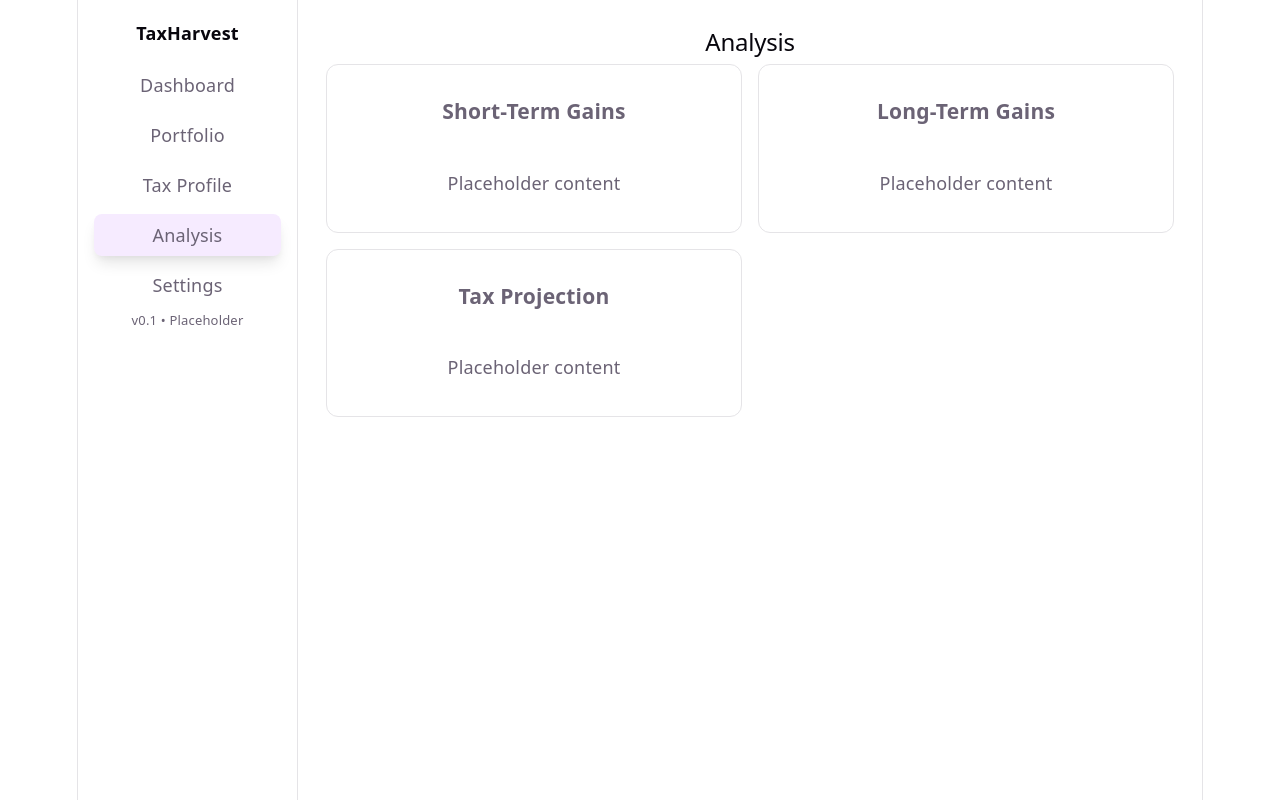
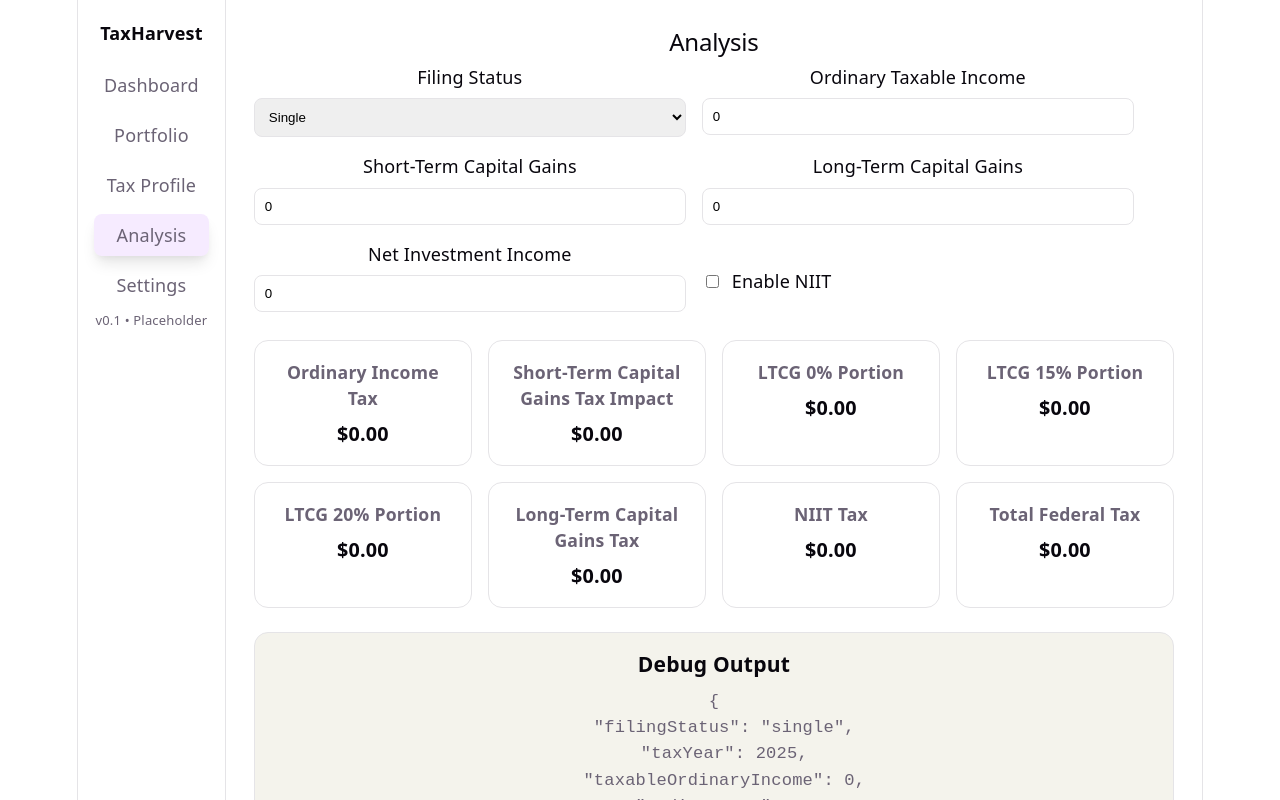
Before and after one commit to pradeepakkineni-sketch/TaxHarvest, a React (Vite) app in the folder frontend/: page /analysis in a window 1280 px wide. Shown: the top 800 px of the page. Built offline with nearby package versions, Linux system fonts and the light colour scheme.

Commit message:
Fix 2025 LTCG bracket thresholds

```diff
--- a/frontend/src/pages/Analysis.tsx
+++ b/frontend/src/pages/Analysis.tsx
@@ -1,20 +1,140 @@
+import { useMemo, useState } from 'react'
+import { calculateFederalTax } from '../tax-engine/federalTaxEngine'
+import type { FilingStatus } from '../tax-engine/types'
+
+const filingStatusOptions: Array<{ value: FilingStatus; label: string }> = [
+  { value: 'single', label: 'Single' },
+  { value: 'marriedFilingJointly', label: 'Married Filing Jointly' },
+  { value: 'marriedFilingSeparately', label: 'Married Filing Separately' },
+  { value: 'headOfHousehold', label: 'Head of Household' },
+  { value: 'qualifyingSurvivingSpouse', label: 'Qualifying Surviving Spouse' },
+]
+
 export default function Analysis() {
+  const [filingStatus, setFilingStatus] = useState<FilingStatus>('single')
+  const [ordinaryIncome, setOrdinaryIncome] = useState(0)
+  const [shortTermCapitalGains, setShortTermCapitalGains] = useState(0)
+  const [longTermCapitalGains, setLongTermCapitalGains] = useState(0)
+  const [netInvestmentIncome, setNetInvestmentIncome] = useState(0)
+  const [enableNIIT, setEnableNIIT] = useState(false)
+
+  const result = useMemo(
+    () =>
+      calculateFederalTax({
+        filingStatus,
+        taxYear: 2025,
+        ordinaryIncome,
+        shortTermCapitalGains,
+        longTermCapitalGains,
+        netInvestmentIncome,
+        enableNIIT,
+      }),
+    [filingStatus, ordinaryIncome, shortTermCapitalGains, longTermCapitalGains, netInvestmentIncome, enableNIIT],
+  )
+
   return (
     <section>
       <h2>Analysis</h2>
-      <div className="analysis-grid">
-        <div className="analysis-card">
-          <h3>Short-Term Gains</h3>
-          <p className="placeholder">Placeholder content</p>
+      <div className="analysis-form">
+        <label>
+          Filing Status
+          <select value={filingStatus} onChange={(e) => setFilingStatus(e.target.value as FilingStatus)}>
+            {filingStatusOptions.map((option) => (
+              <option key={option.value} value={option.value}>
+                {option.label}
+              </option>
+            ))}
+          </select>
+        </label>
+
+        <label>
+          Ordinary Taxable Income
+          <input
+            type="number"
+            value={ordinaryIncome}
+            onChange={(e) => setOrdinaryIncome(Number(e.target.value))}
+            min={0}
+          />
+        </label>
+
+        <label>
+          Short-Term Capital Gains
+          <input
+            type="number"
+            value={shortTermCapitalGains}
+            onChange={(e) => setShortTermCapitalGains(Number(e.target.value))}
+            min={0}
+          />
+        </label>
+
+        <label>
+          Long-Term Capital Gains
+          <input
+            type="number"
+            value={longTermCapitalGains}
+            onChange={(e) => setLongTermCapitalGains(Number(e.target.value))}
+            min={0}
+          />
+        </label>
+
+        <label>
+          Net Investment Income
+          <input
+            type="number"
+            value={netInvestmentIncome}
+            onChange={(e) => setNetInvestmentIncome(Number(e.target.value))}
+            min={0}
+          />
+        </label>
+
+        <label className="checkbox-field">
+          <input
+            type="checkbox"
+            checked={enableNIIT}
+            onChange={(e) => setEnableNIIT(e.target.checked)}
+          />
+          Enable NIIT
+        </label>
+      </div>
+
+      <div className="result-grid">
+        <div className="result-card">
+          <h3>Ordinary Income Tax</h3>
+          <div>${result.ordinaryTax.toFixed(2)}</div>
         </div>
-        <div className="analysis-card">
-          <h3>Long-Term Gains</h3>
-          <p className="placeholder">Placeholder content</p>
+        <div className="result-card">
+          <h3>Short-Term Capital Gains Tax Impact</h3>
+          <div>${shortTermCapitalGains.toFixed(2)}</div>
         </div>
-        <div className="analysis-card">
-          <h3>Tax Projection</h3>
-          <p className="placeholder">Placeholder content</p>
+        <div className="result-card">
+          <h3>LTCG 0% Portion</h3>
+          <div>${result.ltcgAllocation.zeroPercent.toFixed(2)}</div>
         </div>
+        <div className="result-card">
+          <h3>LTCG 15% Portion</h3>
+          <div>${result.ltcgAllocation.fifteenPercent.toFixed(2)}</div>
+        </div>
+        <div className="result-card">
+          <h3>LTCG 20% Portion</h3>
+          <div>${result.ltcgAllocation.twentyPercent.toFixed(2)}</div>
+        </div>
+        <div className="result-card">
+          <h3>Long-Term Capital Gains Tax</h3>
+          <div>${result.ltcgTax.toFixed(2)}</div>
+        </div>
+        <div className="result-card">
+          <h3>NIIT Tax</h3>
+          <div>${result.niitAmount.toFixed(2)}</div>
+        </div>
+        <div className="result-card">
+          <h3>Total Federal Tax</h3>
+          <div>${result.totalFederalTax.toFixed(2)}</div>
+        </div>
+      </div>
+
+      <div className="json-preview">
+        <h3>Debug Output</h3>
+        <pre>{JSON.stringify(result, null, 2)}</pre>
       </div>
     </section>
   )
--- a/frontend/src/styles/layout.css
+++ b/frontend/src/styles/layout.css
@@ -55,6 +55,16 @@
 .profile-form label { display: flex; flex-direction: column; gap: 6px; font-weight: 500; color: var(--text-h); }
 .profile-form input, .profile-form select { padding: 10px; border: 1px solid var(--border); border-radius: 8px; }
 
+.analysis-form { display: grid; grid-template-columns: repeat(2, minmax(0, 1fr)); gap: 16px; max-width: 880px; margin-bottom: 28px; }
+.analysis-form label { display: flex; flex-direction: column; gap: 8px; font-weight: 500; color: var(--text-h); }
+.analysis-form input, .analysis-form select { padding: 10px; border: 1px solid var(--border); border-radius: 8px; }
+.analysis-form .checkbox-field { align-items: center; flex-direction: row; gap: 10px; margin-top: 10px; }
+
+.result-grid { display: grid; grid-template-columns: repeat(4, minmax(0, 1fr)); gap: 16px; margin-top: 16px; }
+.result-card { padding: 18px; border: 1px solid var(--border); border-radius: 14px; background: var(--bg); }
+.result-card h3 { margin: 0 0 10px; font-size: 0.98rem; }
+.result-card div { font-size: 1.1rem; font-weight: 600; color: var(--text-h); }
+
 .analysis-grid { display: grid; grid-template-columns: 1fr 1fr; gap: 16px; }
 .analysis-card { padding: 12px; border: 1px solid var(--border); border-radius: 12px; }
 
--- a/frontend/src/tax-engine/federalTaxEngine.ts
+++ b/frontend/src/tax-engine/federalTaxEngine.ts
@@ -62,6 +62,7 @@ export function calculateFederalTax(input: FederalTaxInput): FederalTaxResult {
     ordinaryIncome,
     shortTermCapitalGains = 0,
     longTermCapitalGains = 0,
+    netInvestmentIncome = 0,
     enableNIIT = false,
   } = input
 
@@ -80,8 +81,9 @@ export function calculateFederalTax(input: FederalTaxInput): FederalTaxResult {
     ltcgAllocation.twentyPercent * 0.2
 
   const preliminaryTax = ordinaryTaxResult.tax + ltcgTax
-  const niitAmount = enableNIIT && totalIncomeForLtcg + longTermCapitalGains > niitThreshold
-    ? (totalIncomeForLtcg + longTermCapitalGains - niitThreshold) * 0.038
+  const incomeAboveThreshold = Math.max(0, totalIncomeForLtcg + longTermCapitalGains - niitThreshold)
+  const niitAmount = enableNIIT
+    ? Math.min(netInvestmentIncome, incomeAboveThreshold) * 0.038
     : 0
 
   return {
--- a/frontend/src/tax-engine/federalTaxTables.ts
+++ b/frontend/src/tax-engine/federalTaxTables.ts
@@ -57,28 +57,28 @@ export const federalTaxTables2025: FederalTaxTables = {
   ltcgBrackets: {
     single: [
       { threshold: 0, rate: 0 },
-      { threshold: 59700, rate: 0.15 },
-      { threshold: 492300, rate: 0.2 },
+      { threshold: 48350, rate: 0.15 },
+      { threshold: 533400, rate: 0.2 },
     ],
     marriedFilingJointly: [
       { threshold: 0, rate: 0 },
-      { threshold: 99400, rate: 0.15 },
-      { threshold: 615150, rate: 0.2 },
+      { threshold: 96700, rate: 0.15 },
+      { threshold: 600050, rate: 0.2 },
     ],
     marriedFilingSeparately: [
       { threshold: 0, rate: 0 },
-      { threshold: 49700, rate: 0.15 },
-      { threshold: 307575, rate: 0.2 },
+      { threshold: 48350, rate: 0.15 },
+      { threshold: 300000, rate: 0.2 },
     ],
     headOfHousehold: [
       { threshold: 0, rate: 0 },
-      { threshold: 59700, rate: 0.15 },
-      { threshold: 519400, rate: 0.2 },
+      { threshold: 64750, rate: 0.15 },
+      { threshold: 566700, rate: 0.2 },
     ],
     qualifyingSurvivingSpouse: [
       { threshold: 0, rate: 0 },
-      { threshold: 99400, rate: 0.15 },
-      { threshold: 615150, rate: 0.2 },
+      { threshold: 96700, rate: 0.15 },
+      { threshold: 600050, rate: 0.2 },
     ],
   },
   niitThresholds: {
--- a/frontend/src/tax-engine/types.ts
+++ b/frontend/src/tax-engine/types.ts
@@ -16,6 +16,7 @@ export interface FederalTaxInput {
   ordinaryIncome: number
   shortTermCapitalGains?: number
   longTermCapitalGains?: number
+  netInvestmentIncome?: number
   enableNIIT?: boolean
 }
 
```
